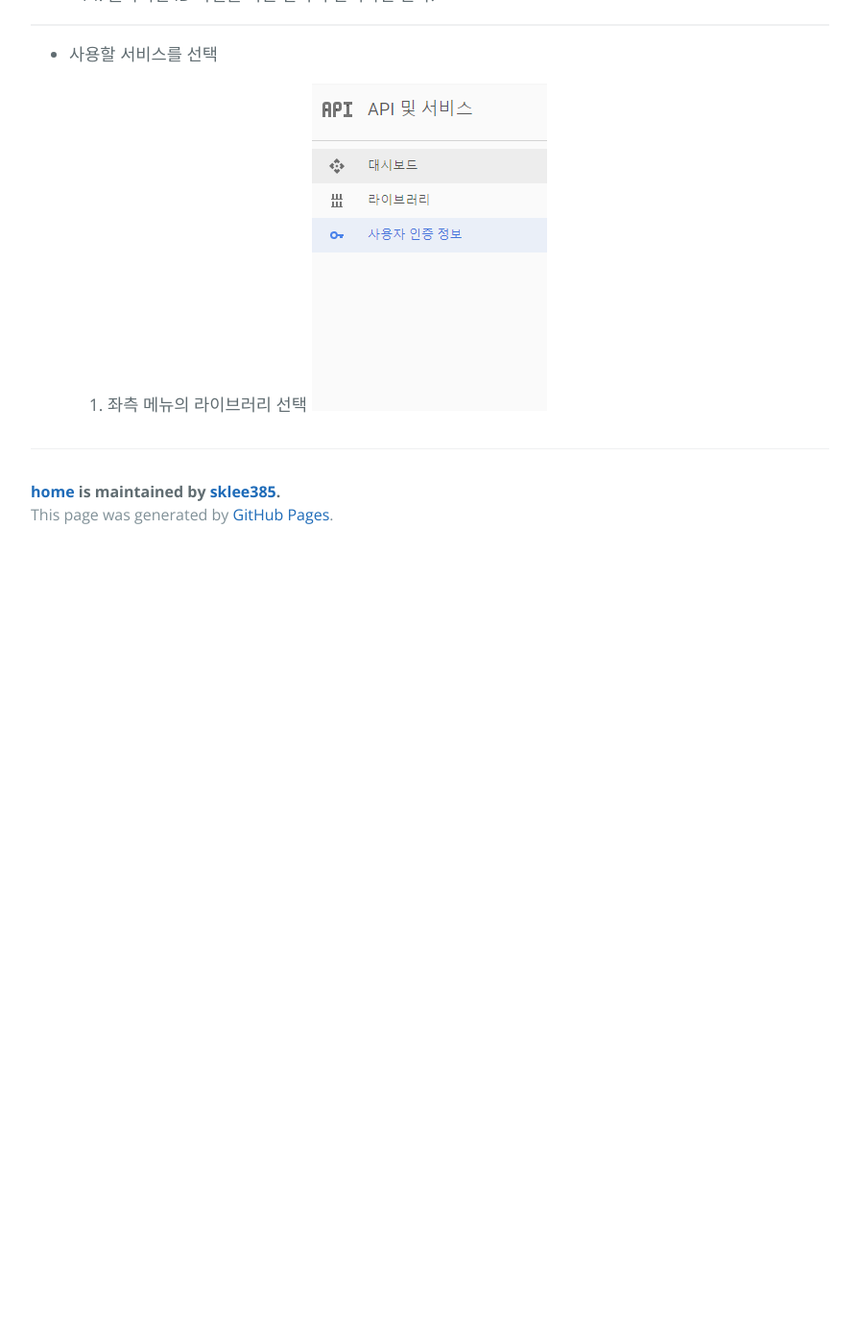
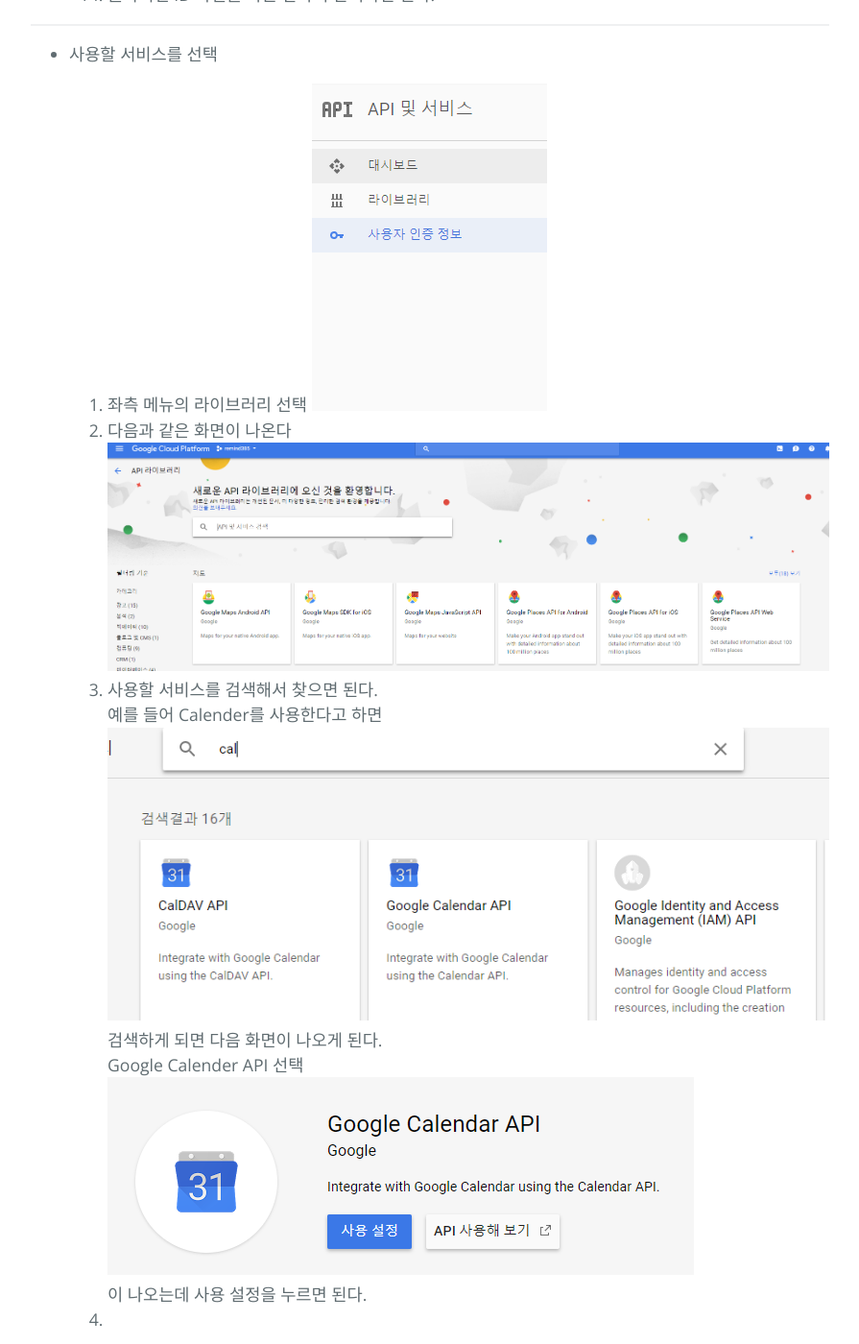
Before and after one commit to sklee385/home, a Jekyll site: the page built from md/googleapi/auth.md, in a window 1280 px wide and 1400 px high, scrolled down 4329 px. Shown: the whole window at 96% size, without its empty margins (192-1087 px from the left). Built offline with Jekyll 4.4.1, drawn with Linux system fonts in a browser that asks for light colours; our own code applies the rules of GitHub Pages for plain Markdown files; before the commit the page ends 4909 px from its top, so only the background shows below that.

Commit message:
node 수정

```diff
--- a/md/googleapi/auth.md
+++ b/md/googleapi/auth.md
@@ -41,3 +41,13 @@ layout: default
 
     1. 좌측 메뉴의 라이브러리 선택
         ![](img/2017-11-02-21-58-01.png)
+    2. 다음과 같은 화면이 나온다
+        ![](img/2017-11-02-21-59-45.png)
+    3. 사용할 서비스를 검색해서 찾으면 된다.
+        예를 들어 Calender를 사용한다고 하면
+        ![](img/2017-11-02-22-01-00.png)
+        검색하게 되면 다음 화면이 나오게 된다.
+        Google Calender API 선택
+        ![](img/2017-11-02-22-01-56.png)
+        이 나오는데 사용 설정을 누르면 된다.
+    4.
```
Also changed, not shown: index.md (+1 -0 lines), md/nodejs/http_client.md (added, +37 -0 lines), md/nodejs/index.md (+2 -0 lines), md/nodejs/nginx.md (added, +29 -0 lines).
